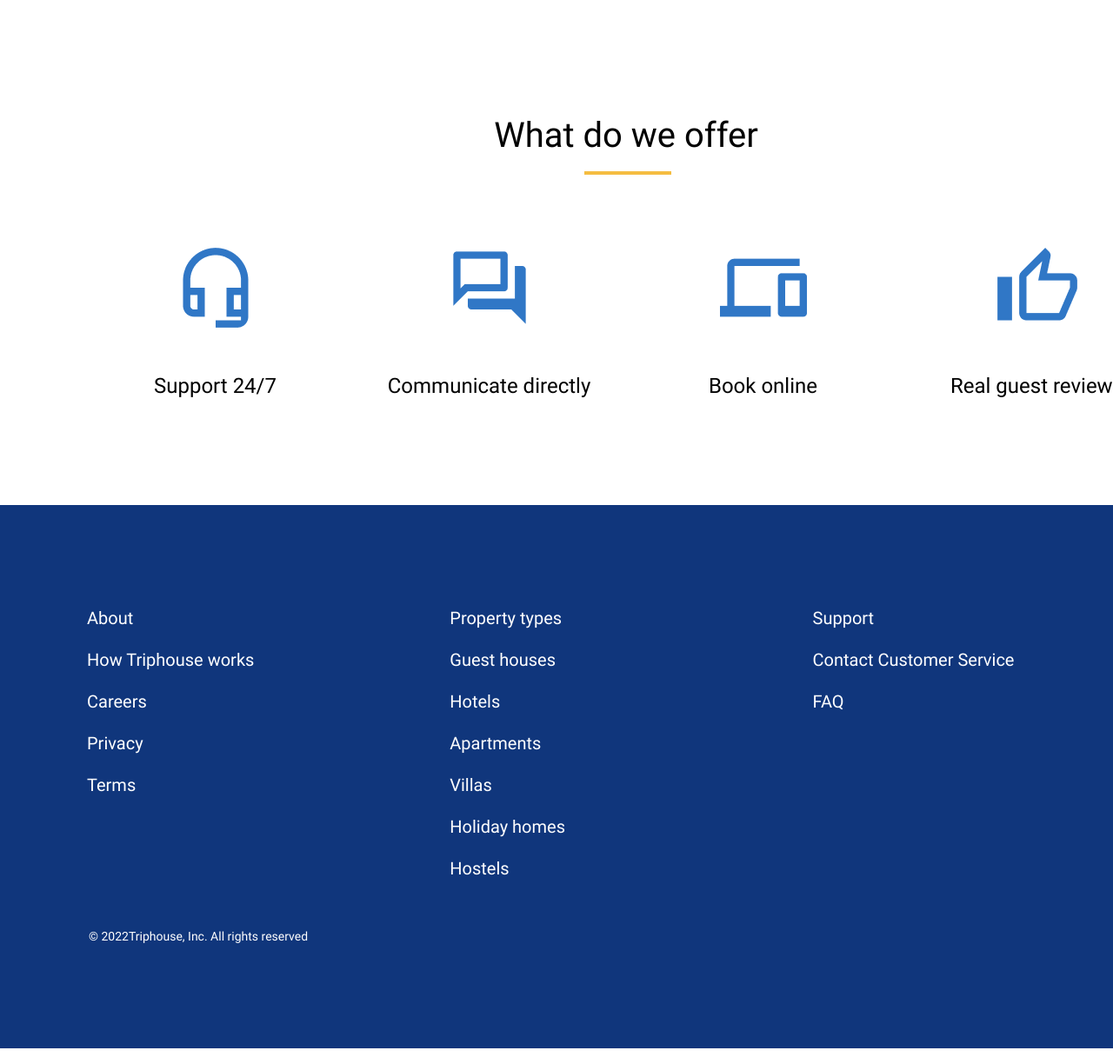
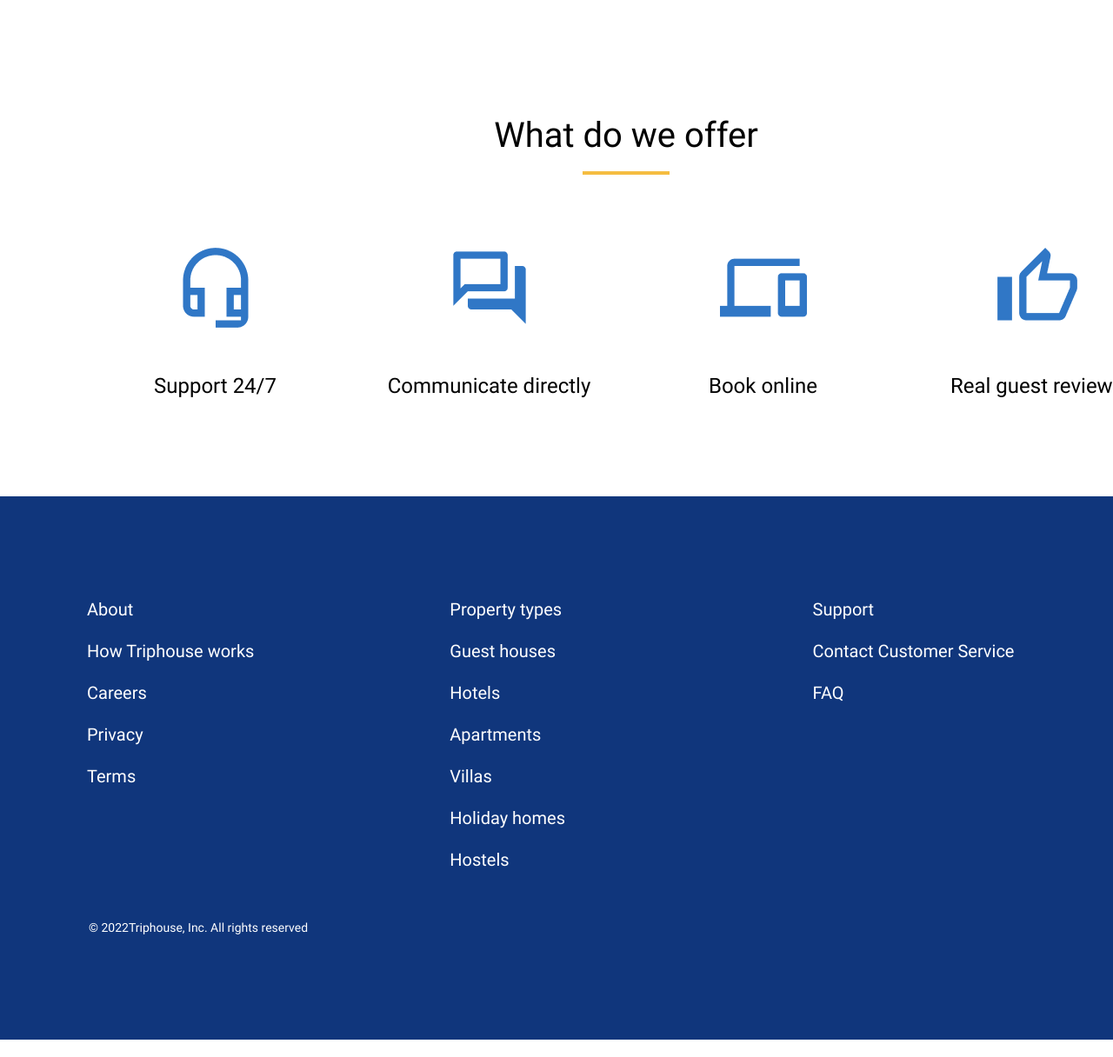
Before and after one commit to helenhryshel/if-html, a website: page index.html in a window 1280 px wide. Shown: the top 1216 px of the page at 87% size. Drawn offline with Linux system fonts and the light colour scheme.

Commit message:
Changed styles.css.

```diff
--- a/styles/styles.css
+++ b/styles/styles.css
@@ -4,6 +4,14 @@
 * {
   margin: 0;
   box-sizing: border-box;
+}
+
+ul {
+  list-style-type: none;
+}
+
+li {
+  margin-bottom: 24px;
 }
 
 .adventage-conteiner {
@@ -14,7 +22,7 @@
 
 .title-conteiner {
   display: flex;
-  text-align: center;
+  align-items: center;
   flex-direction: column;
 }
 
@@ -23,7 +31,6 @@
   height: 4px;
   width: 100px;
   border: none;
-  margin-left: 660px;
 }
 
 .heading {
@@ -64,7 +71,7 @@
 .footer-conteiner {
   min-width: 1440px;
   height: 625px;
-  margin: 10px auto;
+  margin: auto;
   padding: 118px 100px 117px 60px;
   background-color: #10367c;
   display: flex;
@@ -74,14 +81,6 @@
   font-weight: 400;
   font-size: 20px;
   color: #ffffff;
-}
-
-ul {
-  list-style-type: none;
-}
-
-li {
-  margin-bottom: 24px;
 }
 
 .footer-title {
```
